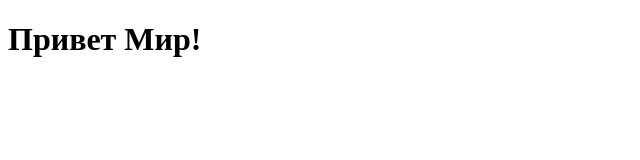
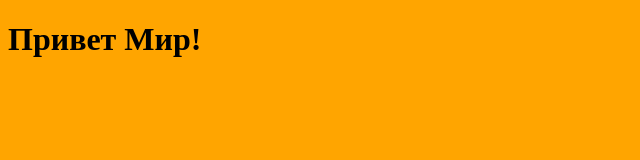
Before and after one commit to AbuAmal33/group-53, a plain HTML site: page index.html in a window 1280 px wide. Shown: the whole page, without its empty margins (0-640 px from the left). Drawn offline with Linux system fonts and the light colour scheme.

Commit message:
изменил фоновый цвет

```diff
--- a/index.html
+++ b/index.html
@@ -3,6 +3,7 @@
 <head>
     <meta charset="UTF-8">
     <meta name="viewport" content="width=, initial-scale=1.0">
+    <link rel="stylesheet" href="style.css">
     <title>Git-1</title>
 </head>
 <body>
--- a/style.css
+++ b/style.css
@@ -1,3 +1,3 @@
 body {
-    .backgraund-color: green;
+    background-color: orange;
 }
```
Also changed, not shown: комментарий к уроку.txt (added).
